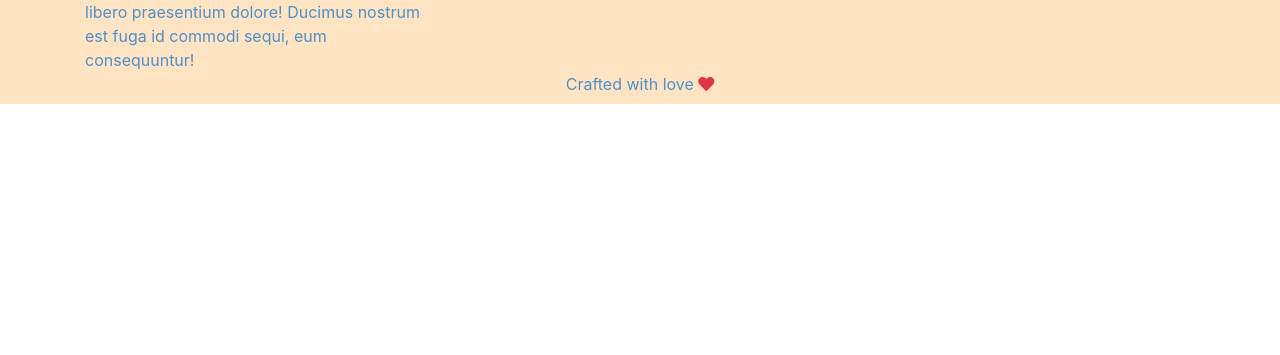
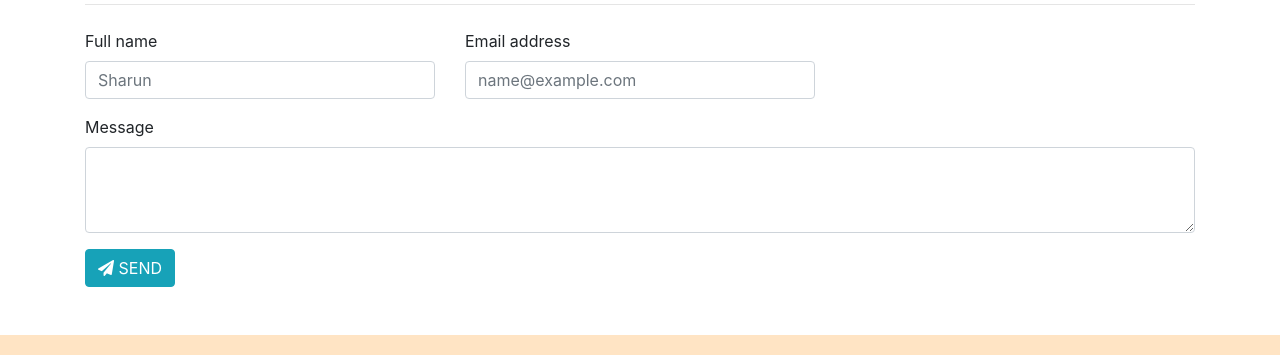
Before and after one commit to sharunspi/Bootstrap_bussiness_website_template, a plain HTML site: page index.html in a window 1280 px wide. Shown: the part 2298-2653 px from the top of the page. Before the commit the page ends 2402 px from the top, so only its background shows below. Drawn offline with nearby package versions, Linux system fonts and the light colour scheme.

Commit message:
basic items added

```diff
--- a/index.html
+++ b/index.html
@@ -33,7 +33,9 @@
                     <li class="nav-item">
                       <a class="nav-link" href="#services">Services</a>
                     </li>
-
+                    <li class="nav-item">
+                      <a class="nav-link" href="#contactus">Contact us</a>
+                    </li>
                   </ul>
                   <form class="form-inline my-2 my-lg-0">
                     <input class="form-control mr-sm-2" type="search" placeholder="Search" aria-label="Search">
@@ -235,6 +237,45 @@
                 </div>
               </div>
             </div>
+
+            <!-- contact us -->
+            <div id="contactus" class="p-5">
+              <div class="container">
+                <div class="head text-centre ">
+                  <h4 class="mt-2"> Contact us </h4>
+                  <hr class="mb-4">
+                </div>
+                <div class="row">
+                  <div class="col-lg-12 col-md-12">
+                    <form>
+                      <div class="row">
+                        <div class="col-lg-4">
+                          <div class="form-group">
+                            <label for="exampleFormControlInput1">Full name</label>
+                            <input type="text" class="form-control" id="exampleFormControlInput1" placeholder="Sharun">
+                          </div>
+                        </div>
+                        <div class="col-lg-4">
+
+                          <div class="form-group">
+                            <label for="exampleFormControlInput1">Email address</label>
+                            <input type="email" class="form-control" id="exampleFormControlInput1" placeholder="name@example.com">
+                          </div>
+                        </div>
+                      </div>
+
+                      <div class="form-group">
+                        <label for="exampleFormControlTextarea1">Message</label>
+                        <textarea class="form-control" id="exampleFormControlTextarea1" rows="3"></textarea>
+                      </div>
+                      <button class="btn btn-info"> <i class="fa fa-paper-plane"></i> SEND </button>
+                    </form>
+                  </div>
+
+                </div>
+              </div>
+            </div>
+
             <footer class="p-4">
               <div class="container">
                 <div class="row">
```
